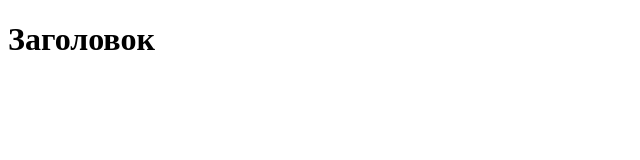
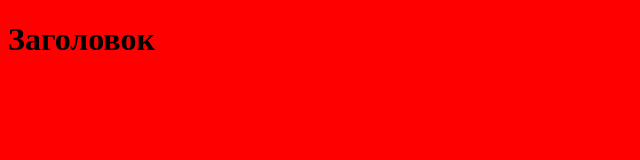
Before and after one commit to Alybekich/mygithub-repository, a plain HTML site: page index.html in a window 1280 px wide. Shown: the whole page, without its empty margins (0-640 px from the left). Drawn offline with Linux system fonts and the light colour scheme.

Commit message:
Исправил ошибки на style.css

```diff
--- a/style.css
+++ b/style.css
@@ -1,7 +1,4 @@
 body {
-<<<<<<< HEAD
-	background: pink;
-=======
+
 	background: red;
->>>>>>> e5b8e672404a60596661fe5127a430a3c0cbaaf0
 }
```
